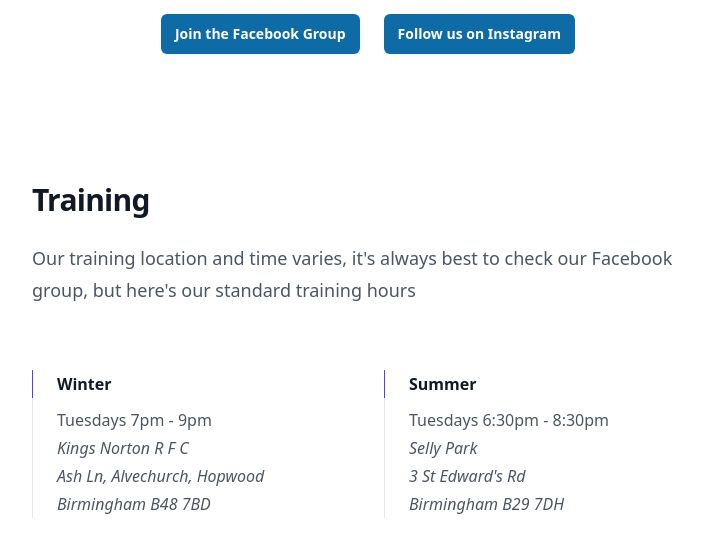
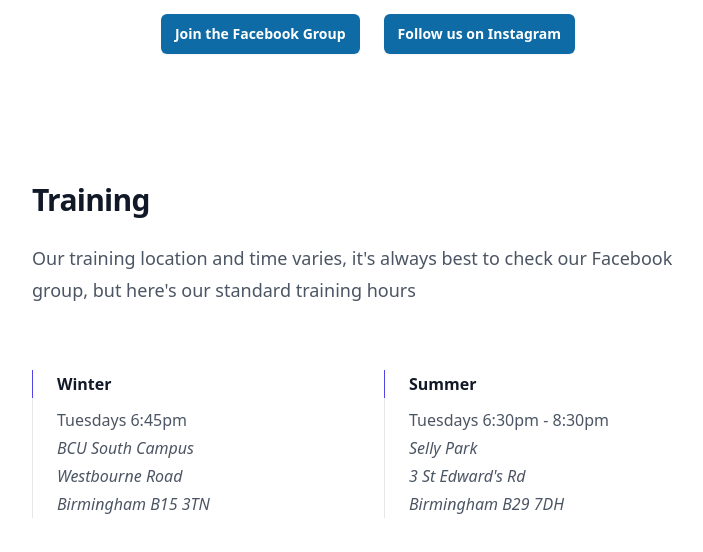
Before and after one commit to BirminghamUltimate/birminghamultimate.co.uk, a website: page index.html in a window 1280 px wide. Shown: the part 730-1282 px from the top of the page, without its empty margins (272-975 px from the left). Drawn offline with Linux system fonts and the light colour scheme.

Commit message:
Update index.html - Indoor Winter 2024

```diff
--- a/index.html
+++ b/index.html
@@ -36,12 +36,12 @@
           <div>
             <h3 class="border-l border-indigo-600 pl-6 font-semibold text-gray-900">Winter</h3>
             <div class="border-l border-gray-200 pl-6 pt-2 not-italic text-gray-600">
-              <p>Tuesdays 7pm - 9pm</p>
+              <p>Tuesdays 6:45pm</p>
               <a href="https://maps.app.goo.gl/CDkaxtE4XEvkagcv9" target="_blank">
                 <address>
-                  <p>Kings Norton R F C</p>
-                  <p>Ash Ln, Alvechurch, Hopwood</p>
-                  <p>Birmingham B48 7BD</p>
+                  <p>BCU South Campus</p>
+                  <p>Westbourne Road</p>
+                  <p>Birmingham B15 3TN</p>
                 </address>
               </a>
             </div>
```
